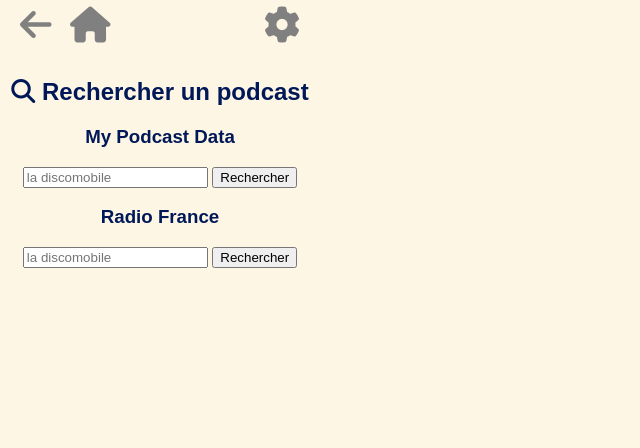
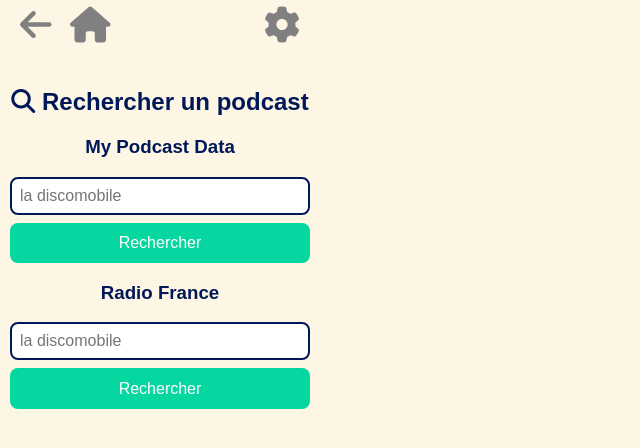
Before and after one commit to Norton-breman/karadoc_kiosk, a Flask app: page /add_podcast in a window 1280 px wide. Shown: the top 448 px of the page, without its empty margins (0-640 px from the left). Run offline with Flask 3, Linux system fonts and the light colour scheme; parts of the project's set-up code (start-up, migrations or seed data) failed here and were passed over; some libraries are stand-ins or nearby versions.

Commit message:
adjust all size to 320 px

```diff
--- a/static/css/progress.css
+++ b/static/css/progress.css
@@ -1,6 +1,8 @@
 .modal {
     position: fixed;
     inset: 0;
+    width: 320px;
+    height: 480px;
     background: rgba(0,0,0,0.6);
     display:flex;
     justify-content:center;
--- a/templates/add_rss.html
+++ b/templates/add_rss.html
@@ -1,6 +1,55 @@
 {% extends 'base.html' %}
 {% block title %}Ajouter une source{% endblock %}
 {% block content %}
+  <style>
+    .recherche-rss {
+      max-width: 300px;
+      margin: 0 auto;
+      padding: 10px;
+    }
+    .recherche-rss form {
+      margin-bottom: 1em;
+    }
+    .recherche-rss input[type="text"] {
+      width: 100%;
+      padding: 0.5em;
+      border: 2px solid #001858;
+      border-radius: 0.5em;
+      font-size: 1em;
+      box-sizing: border-box;
+    }
+    .recherche-rss button {
+      width: 100%;
+      padding: 0.7em;
+      background: #06d6a0;
+      color: white;
+      border: none;
+      border-radius: 0.5em;
+      font-size: 1em;
+      cursor: pointer;
+      margin-top: 0.5em;
+    }
+    .recherche-rss button:hover {
+      background: #05a57e;
+    }
+    .btn-ajouter {
+      background: #06d6a0;
+      color: white;
+      border: none;
+      padding: 0.4em 0.8em;
+      border-radius: 0.5em;
+      cursor: pointer;
+      font-size: 0.9em;
+    }
+    .btn-ajouter:hover {
+      background: #05a57e;
+    }
+    .nom-source {
+      font-size: 0.9em;
+      display: block;
+      margin-bottom: 0.5em;
+    }
+  </style>
   <div class="recherche-rss">
     <h2><i class="fas fa-search"></i> Rechercher un podcast</h2>
     {% for t in searchtools %}
--- a/templates/bluetooth.html
+++ b/templates/bluetooth.html
@@ -91,7 +91,7 @@
 
 <style>
 .bluetooth-section {
-    max-width: 700px;
+    max-width: 300px;
     margin: 2em auto;
 }
 
--- a/templates/wifi.html
+++ b/templates/wifi.html
@@ -95,7 +95,7 @@ document.getElementById('passwordModal').addEventListener('click', function(e) {
 
 <style>
 .wifi-networks {
-    max-width: 600px;
+    max-width: 300px;
     margin: 2em auto;
 }
 
```
Also changed, not shown: templates/select_ep.html (+18 -0 lines).
